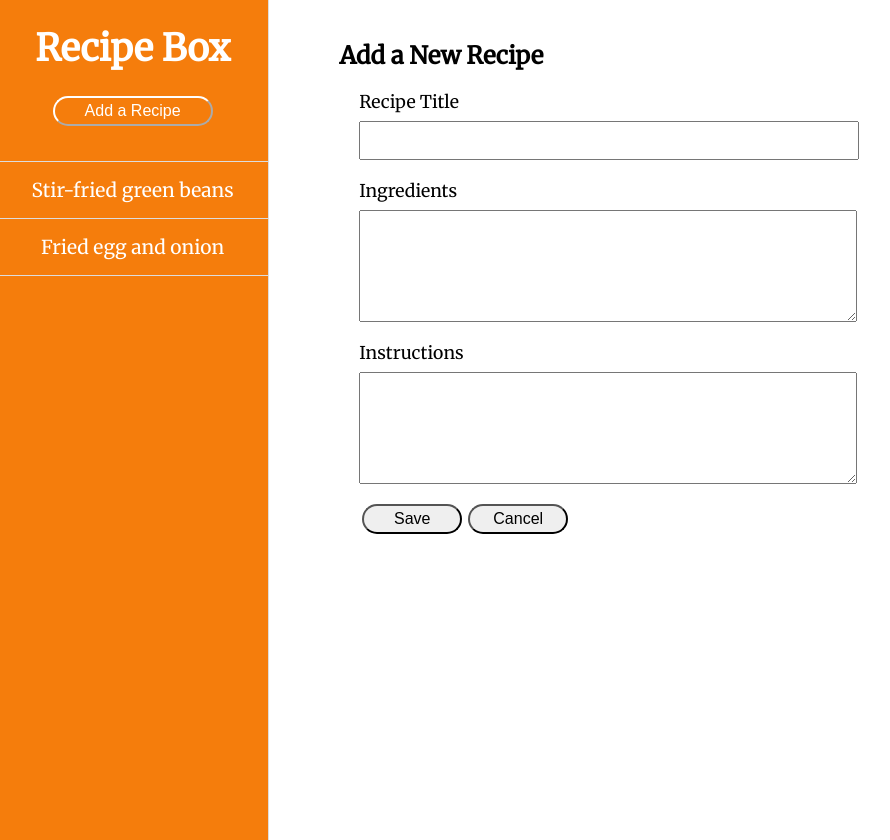
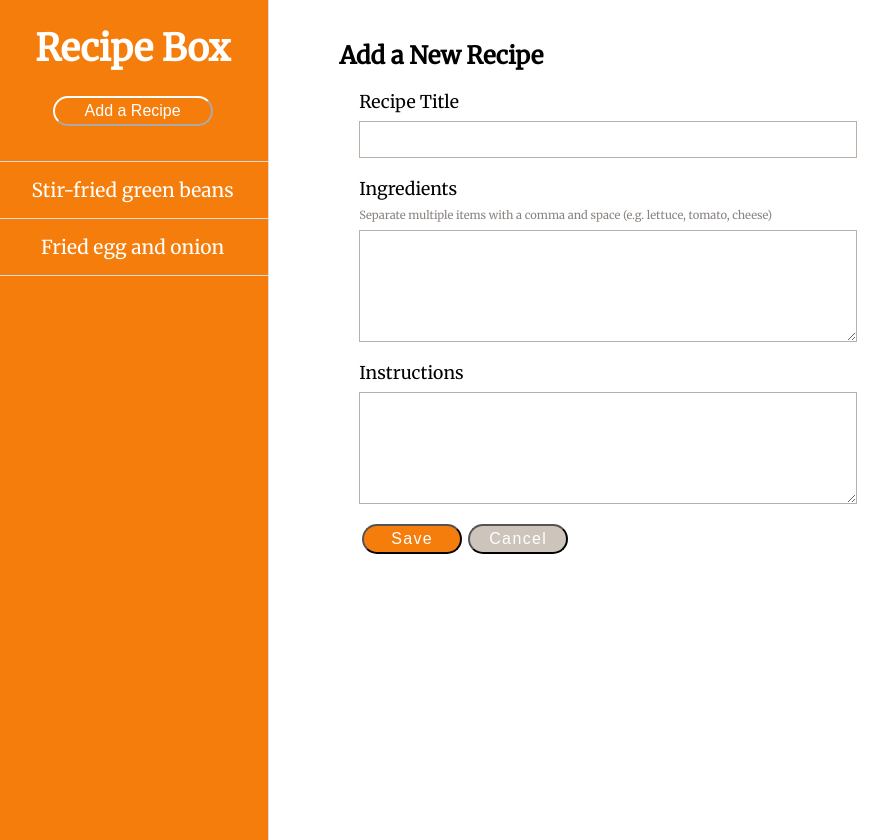
Before and after one commit to tymeart/recipe-box, a React (Create React App) app: page / in a window 1280 px wide. Both pictures are taken after a click on the button "Add a Recipe". Shown: the whole page, without its empty margins (3-893 px from the left). Built offline with nearby package versions, Linux system fonts and the light colour scheme.

Commit message:
Unify colors in the forms and buttons, include example for ingredients format

```diff
--- a/src/components/AddRecipeForm.jsx
+++ b/src/components/AddRecipeForm.jsx
@@ -38,14 +38,15 @@ class AddRecipeForm extends Component {
           <input id="title" type="text" value={this.state.title} onChange={this.handleTitleChange} />
 
           <label htmlFor="ingredients">Ingredients</label>
+          <p className="quiet">Separate multiple items with a comma and space (e.g. lettuce, tomato, cheese)</p>
           <textarea id="ingredients" value={this.state.ingredients} onChange={this.handleIngredientsChange} />
 
           <label htmlFor="instructions">Instructions</label>
           <textarea id="instructions" value={this.state.instructions} onChange={this.handleInstructionsChange} />
 
           <div className="submitOptions">
-            <button onClick={this.props.handleNewRecipeSubmit.bind(this, formData)}>Save</button>
-            <button onClick={this.props.handleCancel}>Cancel</button>
+            <button onClick={this.props.handleNewRecipeSubmit.bind(this, formData)} className="primary">Save</button>
+            <button onClick={this.props.handleCancel} className="neutral">Cancel</button>
           </div>
         </form>
       </div>
--- a/src/components/EditRecipeForm.jsx
+++ b/src/components/EditRecipeForm.jsx
@@ -37,14 +37,15 @@ class EditRecipeForm extends Component {
           <input id="title" type="text" value={this.state.currentTitle} onChange={this.handleTitleChange} />
 
           <label htmlFor="ingredients">Ingredients</label>
+          <p className="quiet">Separate multiple items with a comma and space (e.g. lettuce, tomato, cheese)</p>
           <textarea id="ingredients" value={this.state.currentIngredients} onChange={this.handleIngredientsChange} />
 
           <label htmlFor="instructions">Instructions</label>
           <textarea id="instructions" value={this.state.currentInstructions} onChange={this.handleInstructionsChange} />
 
           <div className="submitOptions">
-            <button onClick={this.props.handleEditSubmit.bind(this, formData)}>Save</button>
-            <button onClick={this.props.handleCancel}>Cancel</button>
+            <button onClick={this.props.handleEditSubmit.bind(this, formData)} className="primary">Save</button>
+            <button onClick={this.props.handleCancel} className="neutral">Cancel</button>
           </div>
         </form>
       </div>
--- a/src/index.css
+++ b/src/index.css
@@ -89,6 +89,7 @@ form label {
 }
 
 form input {
+  border: 1px solid #B9AFA6;
   font-size: 1rem;
   height: 25px;
   margin-bottom: 20px;
@@ -97,6 +98,7 @@ form input {
 }
 
 form textarea {
+  border: 1px solid #B9AFA6;
   font-size: 1rem;
   height: 100px;
   margin-bottom: 20px;
@@ -108,14 +110,32 @@ form button {
   border-radius: 20px;
   font-size: 1rem;
   height: 30px;
+  letter-spacing: 0.085rem;
   width: 100px;
+}
+
+.primary {
+  background-color: #F57D0C;
+}
+
+.neutral {
+  background-color: #CDC4BC;
+}
+
+.quiet {
+  color: #898480;
+  font-size: 0.7rem;
+  margin-top: 0;
+  margin-bottom: 8px;
 }
 
 .RecipeDetails button,
 .submitOptions button {
   border-radius: 20px;
+  color: #FFF;
   font-size: 1rem;
   height: 30px;
+  letter-spacing: 0.085rem;
   margin: 0 3px;
   width: 100px;
 }
```
